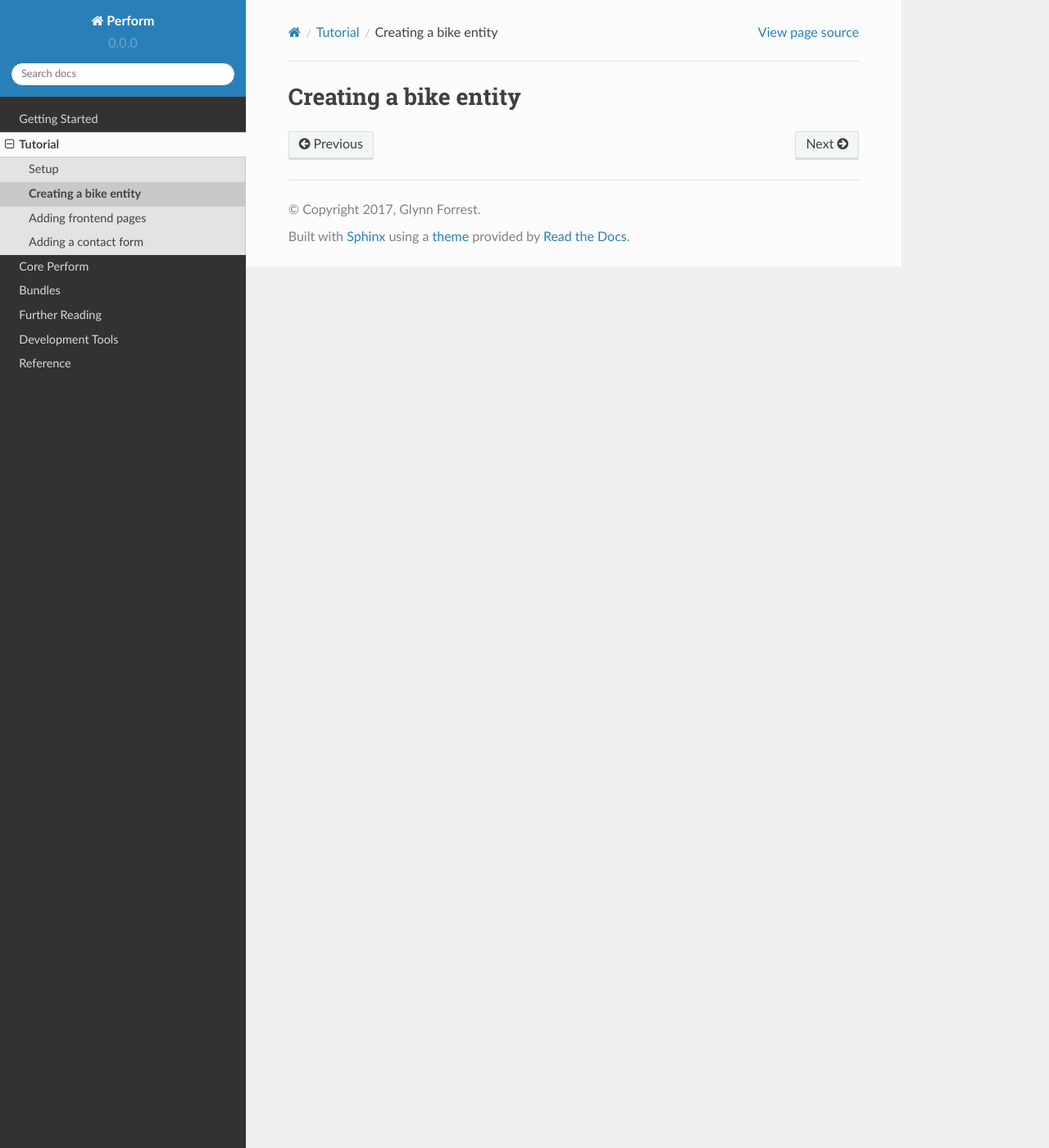
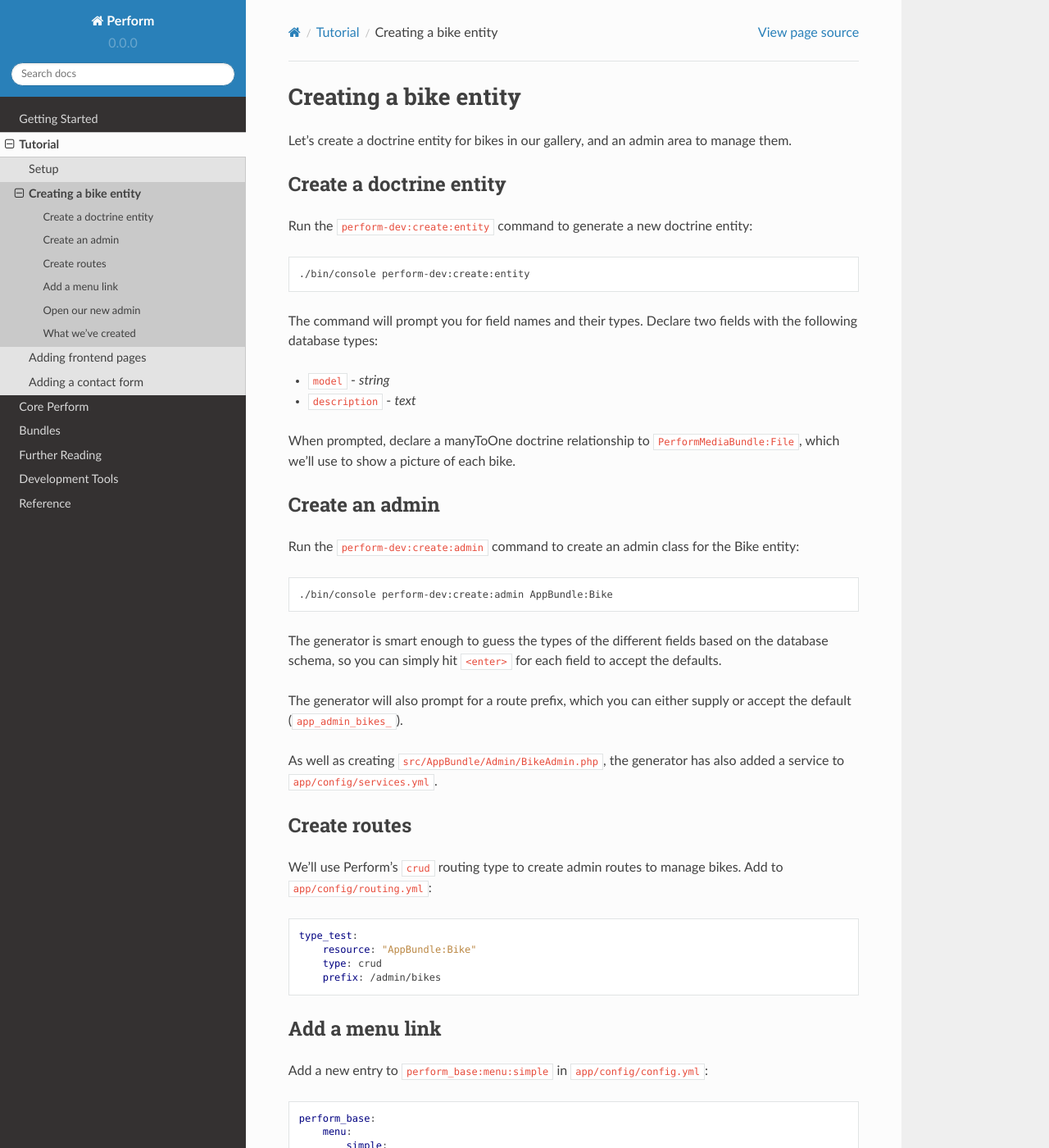
Before and after one commit to useperform/perform, a Sphinx documentation site: the page built from docs/tutorial/bikes.rst, in a window 1280 px wide and 1400 px high. Shown: the whole window at 82% size. Built offline with Sphinx 7.4.7 and the Read the Docs theme 2.0.0, drawn with Linux system fonts in a browser that asks for light colours; pages that are not in the unit, such as notebooks, are missing from menus; some of the changed text lies outside the part shown.

Commit message:
docs: Add tutorial page to create an entity and admin

```diff
--- a/docs/tutorial/bikes.rst
+++ b/docs/tutorial/bikes.rst
@@ -1,2 +1,88 @@
 Creating a bike entity
 ======================
+
+Let's create a doctrine entity for bikes in our gallery, and an admin
+area to manage them.
+
+Create a doctrine entity
+------------------------
+
+Run the ``perform-dev:create:entity`` command to generate a new doctrine entity:
+
+.. code-block:: bash
+
+   ./bin/console perform-dev:create:entity
+
+The command will prompt you for field names and their types.
+Declare two fields with the following database types:
+
+* ``model`` - `string`
+* ``description`` - `text`
+
+When prompted, declare a manyToOne doctrine relationship to ``PerformMediaBundle:File``, which we'll use to show a picture of each bike.
+
+Create an admin
+---------------
+
+Run the ``perform-dev:create:admin`` command to create an admin class for the Bike entity:
+
+.. code-block:: bash
+
+   ./bin/console perform-dev:create:admin AppBundle:Bike
+
+The generator is smart enough to guess the types of the different fields based on the database schema, so you can simply hit ``<enter>`` for each field to accept the defaults.
+
+The generator will also prompt for a route prefix, which you can either supply or accept the default (``app_admin_bikes_``).
+
+As well as creating ``src/AppBundle/Admin/BikeAdmin.php``, the generator has also added a service to ``app/config/services.yml``.
+
+Create routes
+-------------
+
+We'll use Perform's ``crud`` routing type to create admin routes to manage bikes.
+Add to ``app/config/routing.yml``:
+
+.. code-block:: yaml
+
+    type_test:
+        resource: "AppBundle:Bike"
+        type: crud
+        prefix: /admin/bikes
+
+Add a menu link
+---------------
+
+Add a new entry to ``perform_base:menu:simple`` in ``app/config/config.yml``:
+
+.. code-block:: yaml
+
+    perform_base:
+        menu:
+            simple:
+                bikes:
+                    entity: "AppBundle:Bike"
+                    icon: bicycle
+
+Open our new admin
+------------------
+
+Visit the administration area again. You'll notice a new menu link.
+
+Following this link will reveal an empty list of our newly created bike entities.
+You can create, edit, delete, as well as view the existing bikes.
+The table listing can be sorted by different columns, and bikes can be deleted in batch.
+
+What we've created
+------------------
+
+In only a few steps, we have successfully:
+
+* Created a new doctrine entity
+* Created an admin class and service definition for that entity
+* Defined admin routes for the admin class
+* Created a menu entry for those admin routes
+
+.. note::
+   Rapid development is great, but what if the defaults don't work?
+
+   Good news! We can customise and override every aspect of what we've created.
```
